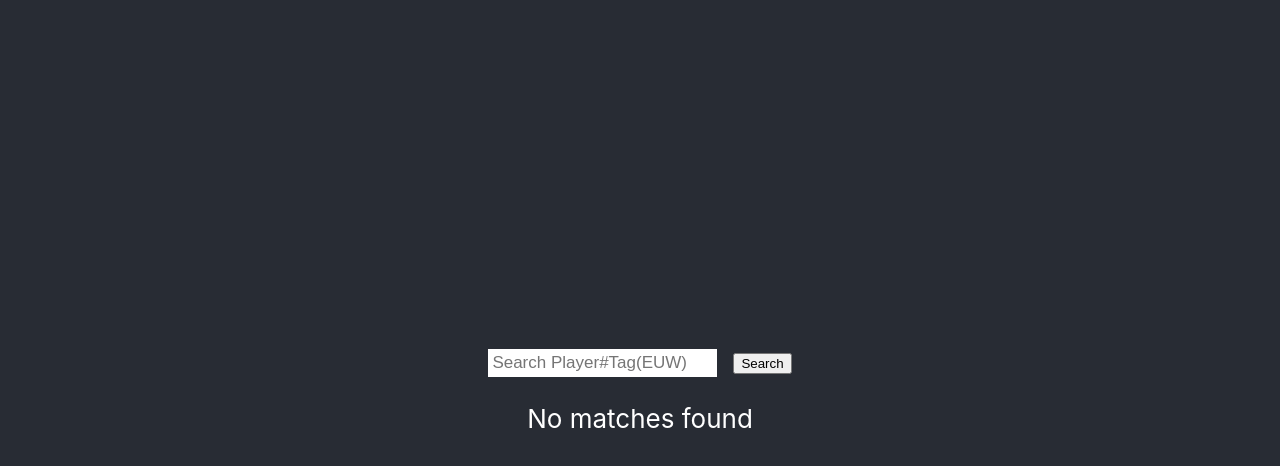
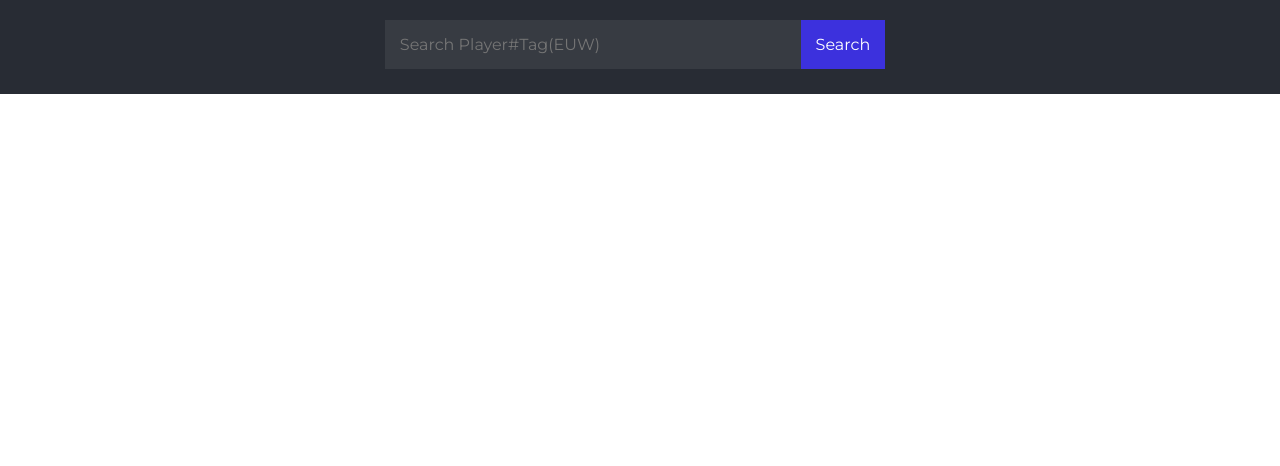
Before and after one commit to kevenskk/tfttracker, a React (Create React App) app in the folder client/: page / in a window 1280 px wide. Shown: the top 466 px of the page. Built offline with nearby package versions, Linux system fonts and the light colour scheme.

Commit message:
added rank info, units(no icons), styling

```diff
--- a/client/public/index.html
+++ b/client/public/index.html
@@ -10,6 +10,9 @@
       content="Web site created using create-react-app"
     />
     <link rel="apple-touch-icon" href="%PUBLIC_URL%/logo192.png" />
+    <link
+    href="https://fonts.googleapis.com/css2?family=Montserrat:wght@400;500;700&family=Open+Sans:wght@300;400;600;700&display=swap"
+    rel="stylesheet">
     <!--
       manifest.json provides metadata used when your web app is installed on a
       user's mobile device or desktop. See https://developers.google.com/web/fundamentals/web-app-manifest/
--- a/client/src/App.css
+++ b/client/src/App.css
@@ -1,5 +1,6 @@
 .App {
   text-align: center;
+  background-color: #ffffff;
 }
 
 .App-logo {
@@ -15,22 +16,8 @@
 
 .App-header {
   background-color: #282c34;
-  min-height: 100vh;
-  display: flex;
-  flex-direction: column;
-  align-items: center;
-  justify-content: center;
-  font-size: calc(10px + 2vmin);
-  color: white;
-}
+  padding: 10px;
 
-.App input[type=puuid] {
-  float: center;
-  padding: 4px;
-  border: none;
-  margin-top: 8px;
-  margin-right: 16px;
-  font-size: 17px;
 }
 
 .App-link {
@@ -46,25 +33,78 @@
   }
 }
 
+.search input[type=puuid] {
 
-.App-header h2 {
-   font-size: 30px;
+    font-family: 'Montserrat', sans-serif;
+    outline: 0;
+    width: 33%;
+    border: 0;
+    margin: 0 0 15px;
+    padding: 15px;
+    box-sizing: border-box;
+    font-size: 16px;
+    font-weight: 300;
+    background-color: rgba(255, 255, 255, 0.07);
+    color: white;
 
 
 }
 
-.search input[type=puuid] {
-  float: right;
-  padding: 6px;
-  border: none;
-  margin-top: 8px;
-  margin-right: 16px;
-  font-size: 17px;
+.search button{
 
+
+  font-family: 'Montserrat', sans-serif;
+  background: #3c31dd;
+  border: 0;
+  padding: 15px;
+  color: white;
+  font-size: 16px;
+  -webkit-transition: all 0.3 ease;
+  transition: all 0.3 ease;
+  cursor: pointer;
+  margin-top: 10px;
+  margin-right: 10px;
 }
 
-.App-header button{
+
+
+.search button:hover,
+.search button:active,
+.search button:focus {
+    background: #837bea;
+}
+
+
+.rankInfo {
+  font-family: 'Montserrat', sans-serif;
+
+  position: relative;
+  z-index: 1;
+  background-color: rgba(32, 39, 49, 0.13);
+  border-radius: 8px;
+  max-width: 360px;
+  margin: 0 auto 100px;
+  padding: 45px;
+  text-align: center;
+  box-shadow: 0 0 40px rgba(8, 7, 16, 0.6);
+  padding: 50px 35px;
+  border: 2px solid rgba(255, 255, 255, 0.1);
+  backdrop-filter: blur(10px);
 
 
 
 }
+
+.summonerInfo {
+
+
+
+}
+
+.summonerInfo img {
+
+  border-radius: 50%;
+
+
+
+}
--- a/client/src/App.js
+++ b/client/src/App.js
@@ -71,32 +71,53 @@ function App() {
 
 
 
+    function unixToDate(unixTimestamp) {
+
+      const date = new Date(unixTimestamp);
+
+
+
+      console.log(date.toString());
+      return date.toUTCString();
+
+    }
+
 
   return (
     <div className="App">
 
       <header className="App-header">
-
-
-        <div id = "search">  <input type="puuid" placeholder="Search Player#Tag(EUW)" onChange={e => setInput(e.target.value)}></input>
+      <div class = "search">  <input type="puuid" placeholder="Search Player#Tag(EUW)" onChange={e => setInput(e.target.value)}></input>
         <button onClick={getPlayerData}>Search</button>
 
         </div>
+      </header>
+
 
 
       <>
   {summonerData.profileIconId ? (
     <>
+
+       <div className="summonerInfo">
       <img src={"https://ddragon.leagueoflegends.com/cdn/15.5.1/img/profileicon/" + summonerData.profileIconId +".png"}
         alt="profile icon"
         width="100"
-        height="100"
-      />
-      <img src={"https://tfttracker-server.vercel.app/assets/" + rankedData.tier + ".png" } width="100"  height="100" />
+        height="100"/>
+
+
+
+      </div>
+       <div className = "rankInfo">
+      <img src={"http://localhost:4000/assets/" + rankedData.tier + ".png" } width="100"  height="100" />
+
       <p> Rank: {rankedData.tier} {rankedData.rank} </p>
-      <p> Wins: {rankedData.wins} Loss: {rankedData.losses} </p>
+      <p> Wins: {rankedData.wins} Loss: {rankedData.losses}    </p>
+      <p> Top 4 Rate: {rankedData.wins} </p>
       <p> Win Rate: {((rankedData.wins / (rankedData.wins + rankedData.losses)) * 100).toFixed(1)}%</p>
       <p> Games: {(rankedData.wins) + (rankedData.losses)}</p>
+
+      </div>
     </>
   ) : (
     console.log("No data available")
@@ -109,25 +130,30 @@ function App() {
 
        {matchList.length !== 0 ?
         <>
-           <p>Match History</p>
 
            {
              matchList.map((matchData, index) =>
-               <>
+               <React.Fragment key ={index}>
 
-                <h2> Game {index +1} </h2>
+
+
+
+
+                <p> {unixToDate(matchData.info.game_datetime)} </p>
+                <p>{secondsToMinute(matchData.info.game_length)}  </p>
+
                 <div>
                 {matchData.info.participants
             .sort((a, b) => a.placement - b.placement) // Sort participants by placement
             .map((data, pIndex) => (
-              <p key={pIndex}> {data.placement}, {data.riotIdGameName} </p>
+              <p key={pIndex}> {data.placement}, {data.riotIdGameName}, {matchData.info.participants[pIndex].units.map(units => units.character_id)} </p>
 
 
 
             ))}
         </div>
 
-               </>
+               </React.Fragment>
 
              )
            }
@@ -135,14 +161,15 @@ function App() {
 
         :
 
-        <>
-          <p>No matches found</p>
 
-        </>
+        console.log("No data available")
+
+
+
 
 
       }
-      </header>
+
     </div>
   );
 }
```
Also changed, not shown: 1 other file (tests, documents, lock files or other folders).
